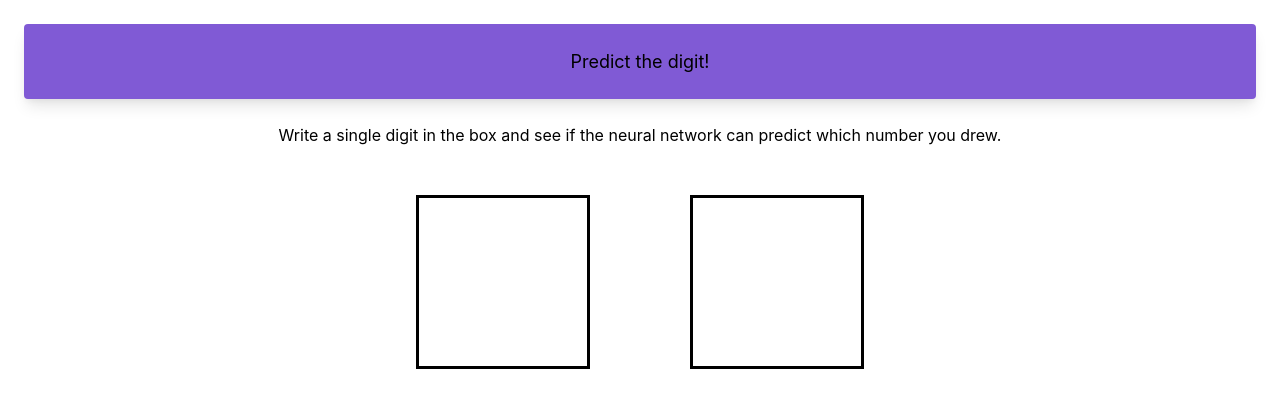
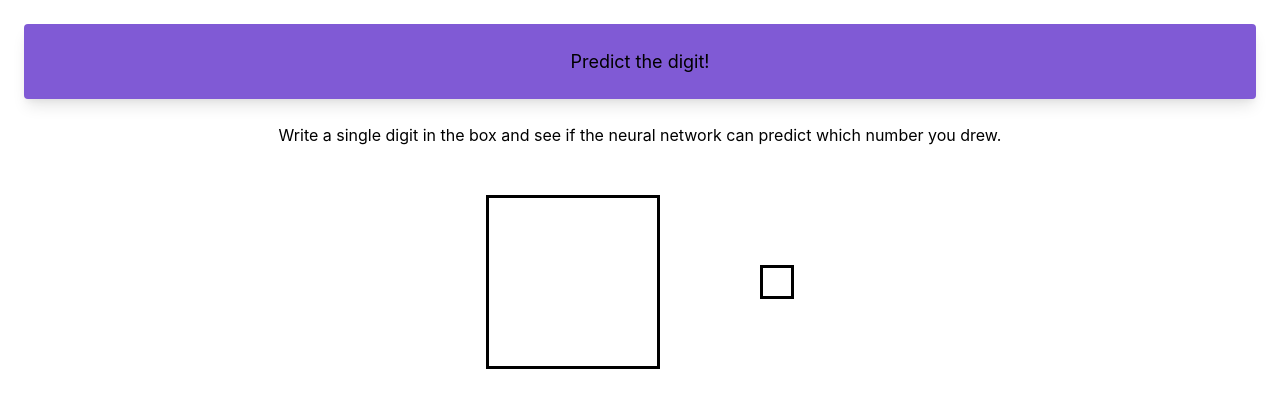
Before and after one commit to Rinbo/predict-digit, a React (Create React App) app: page / in a window 1280 px wide. Shown: the top 408 px of the page. Built offline with nearby package versions, Linux system fonts and the light colour scheme.

Commit message:
Add first iteration of pixelConverter function

```diff
--- a/src/components/Canvas.js
+++ b/src/components/Canvas.js
@@ -1,4 +1,6 @@
 import React, { useState, useRef, useEffect } from "react";
+import { convertPixels } from "../utility/pixelConverter";
+import { ORIGIN_PIXEL_COUNT } from "../utility/pixelConstants";
 
 const Canvas = ({ setImageData }) => {
   const [painting, setPainting] = useState(false);
@@ -6,8 +8,8 @@ const Canvas = ({ setImageData }) => {
   const ctx = useRef(null);
 
   useEffect(() => {
-    digitCanvas.current.width = 168;
-    digitCanvas.current.height = 168;
+    digitCanvas.current.width = ORIGIN_PIXEL_COUNT;
+    digitCanvas.current.height = ORIGIN_PIXEL_COUNT;
     ctx.current = digitCanvas.current.getContext("2d");
   }, []);
 
@@ -21,7 +23,9 @@ const Canvas = ({ setImageData }) => {
   const finishedPosition = () => {
     setPainting(false);
     ctx.current.beginPath();
-    parseImage(ctx.current.getImageData(0, 0, 168, 168));
+    parseImage(
+      ctx.current.getImageData(0, 0, ORIGIN_PIXEL_COUNT, ORIGIN_PIXEL_COUNT)
+    );
   };
 
   const getMousePos = e => {
@@ -45,11 +49,8 @@ const Canvas = ({ setImageData }) => {
   };
 
   const parseImage = image => {
-    const grayScaleArray = image.data.filter(
-      (e, index) => (index + 1) % 4 === 0
-    );
-    setImageData(grayScaleArray);
-
+    const convertedImage = convertPixels(image);
+    setImageData(convertedImage);
   };
 
   return (
--- a/src/components/OutputCanvas.js
+++ b/src/components/OutputCanvas.js
@@ -1,27 +1,17 @@
 import React, { useRef, useEffect } from "react";
+import { CONVERTED_PIXEL_COUNT } from "../utility/pixelConstants";
 
 const OutputCanvas = ({ scaledImage }) => {
   const digitCanvas = useRef(null);
   const ctx = useRef(null);
 
   useEffect(() => {
-    digitCanvas.current.width = 168;
-    digitCanvas.current.height = 168;
+    digitCanvas.current.width = CONVERTED_PIXEL_COUNT;
+    digitCanvas.current.height = CONVERTED_PIXEL_COUNT;
     digitCanvas.current.style.border = "1 px solid black";
     ctx.current = digitCanvas.current.getContext("2d");
     if (scaledImage) {
-      const arr = [];
-      for (let i = 0; i < scaledImage.length; i++) {
-        for (let j = 0; j < 4; j++) {
-          if (j !== 3) {
-            arr.push(0);
-          } else {
-            arr.push(scaledImage[i]);
-          }
-        }
-      }
-      const imageData = new Uint8ClampedArray(arr);
-      ctx.current.putImageData(new ImageData(imageData, 168, 168), 0, 0);
+      ctx.current.putImageData(scaledImage, 0, 0);
     }
   }, [scaledImage]);
 
--- /dev/null
+++ b/src/utility/pixelConstants.js
@@ -0,0 +1,2 @@
+export const ORIGIN_PIXEL_COUNT = 168;
+export const CONVERTED_PIXEL_COUNT = 28;
--- /dev/null
+++ b/src/utility/pixelConverter.js
@@ -0,0 +1,63 @@
+import { ORIGIN_PIXEL_COUNT, CONVERTED_PIXEL_COUNT } from "./pixelConstants";
+
+export const convertPixels = image => {
+  const grayScaleArray = image.data.filter((e, index) => (index + 1) % 4 === 0);
+
+  const scaledImage = scaler([...grayScaleArray]);
+
+  // Convert back to ImageData object
+  const arr = [];
+  for (let i = 0; i < scaledImage.length; i++) {
+    for (let j = 0; j < 4; j++) {
+      if (j !== 3) {
+        arr.push(0);
+      } else {
+        arr.push(scaledImage[i]);
+      }
+    }
+  }
+  const imageData = new Uint8ClampedArray(arr);
+  return new ImageData(imageData, CONVERTED_PIXEL_COUNT, CONVERTED_PIXEL_COUNT);
+};
+
+const scaler = imageArray => {
+  const normalizedArray = imageArray.map(e => Math.ceil(e / 255));
+  /*
+  const rowByRow = [];
+  for (let i = 0; i < 168; i++) {
+    rowByRow[i] = [];
+    for (let j = 0; j < 28; j++) {
+      for (let k = j * 6; k < j * 6 + 6; k++) {
+        rowByRow[i].push(normalizedArray[k].splice(0, 6));
+      }
+    }
+  }
+  */
+
+  const matrix = [];
+  for (let i = 0; i < CONVERTED_PIXEL_COUNT ** 2; i++) {
+    matrix[i] = [];
+  }
+
+  for (let i = 0; i < CONVERTED_PIXEL_COUNT; i++) {
+    for (let j = 0; j < 6; j++) {
+      for (let k = 0; k < CONVERTED_PIXEL_COUNT; k++) {
+        const index = i * 28 + k;
+        matrix[index] = matrix[index].concat(normalizedArray.splice(0, 6));
+      }
+    }
+  }
+  const output = matrix.map(e => {
+    const pixelValue = e.reduce(
+      (accumulator, currentValue) => accumulator + currentValue
+    );
+    if (pixelValue > 18) return 255;
+    return 0;
+  });
+  return output;
+  /*
+  const matrix = [];
+  for (let i = 0; i < CONVERTED_PIXEL_COUNT; i++) {
+    matrix[i].push(rowByRow[j].splice(0, 6));
+  } */
+};
```
